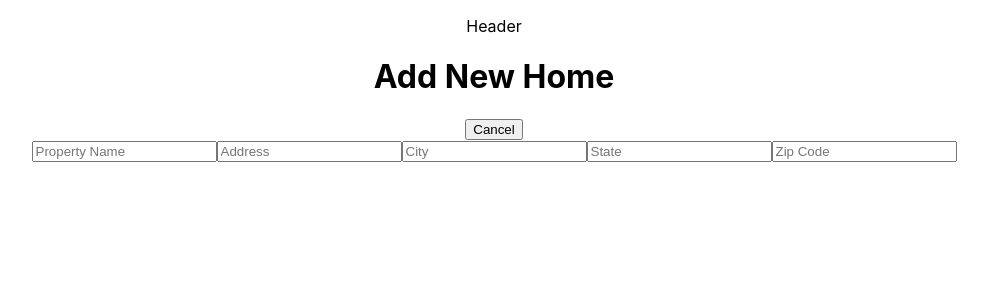
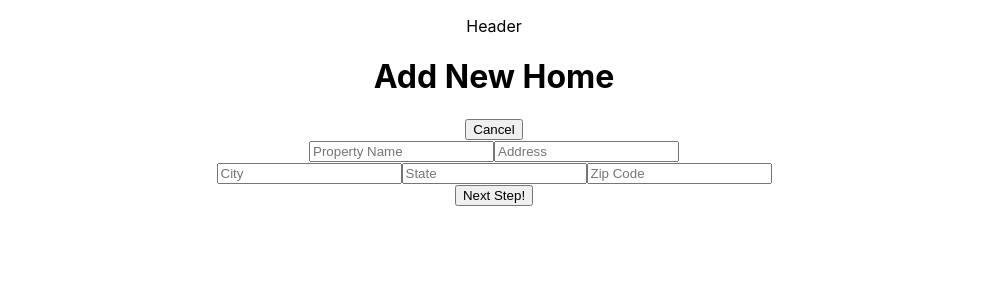
Before and after one commit to RobertReissWLH12/houser, a React (Create React App) app: page /#/wizard/step1 in a window 1280 px wide. Shown: the top 300 px of the page, without its empty margins (146-1134 px from the left). Built offline with nearby package versions, Linux system fonts and the light colour scheme.

Commit message:
added functionality and formatting to text windows

```diff
--- a/src/Components/StepOne.js
+++ b/src/Components/StepOne.js
@@ -1,7 +1,7 @@
-import React, {Component} from "react";
-import {Link} from "react-router-dom";
-import {connect} from "react-redux";
-import {updateStore} from "../ducks/store";
+import React, { Component } from "react";
+import { Link } from "react-router-dom";
+import { connect } from "react-redux";
+import { updateStore } from "../ducks/store";
 
 class StepOne extends Component {
     componentDidMount() {
@@ -10,7 +10,8 @@ class StepOne extends Component {
 
     handleChange = event => {
         this.props.updateStore({
-            [event.target.name]: event.target.value })
+            [event.target.name]: event.target.value
+        })
     }
 
     render() {
@@ -31,28 +32,44 @@ class StepOne extends Component {
                     onChange={e => {
                         this.handleChange(e);
                     }}
-                /><input
+                />
+                <div className="cityStateZip">
+                    <input
                         placeholder="City"
                         name="city"
                         value={this.props.city}
                         onChange={e => {
                             this.handleChange(e);
                         }}
-                /><input
+                    />
+                    <input
                         placeholder="State"
                         name="state"
                         value={this.props.state}
                         onChange={e => {
                             this.handleChange(e);
                         }}
-                /><input
+                    />
+                    <input
                         placeholder="Zip Code"
-                name="zip code"
+                        name="zip"
                         value={this.props.zip}
                         onChange={e => {
                             this.handleChange(e);
                         }}
                     />
+                </div>
+                <Link to="/wizard/step2">
+                    <button
+                        className="wizardButtons"
+                        onClick={() => {
+                            console.log(this.props);
+                            this.props.updateStore({ ...this.props })
+                        }}
+                    >
+                        Next Step!
+                </button>
+                </Link>
             </div>
         )
     }
```
Lines whose indentation alone changed are shown as unchanged.
